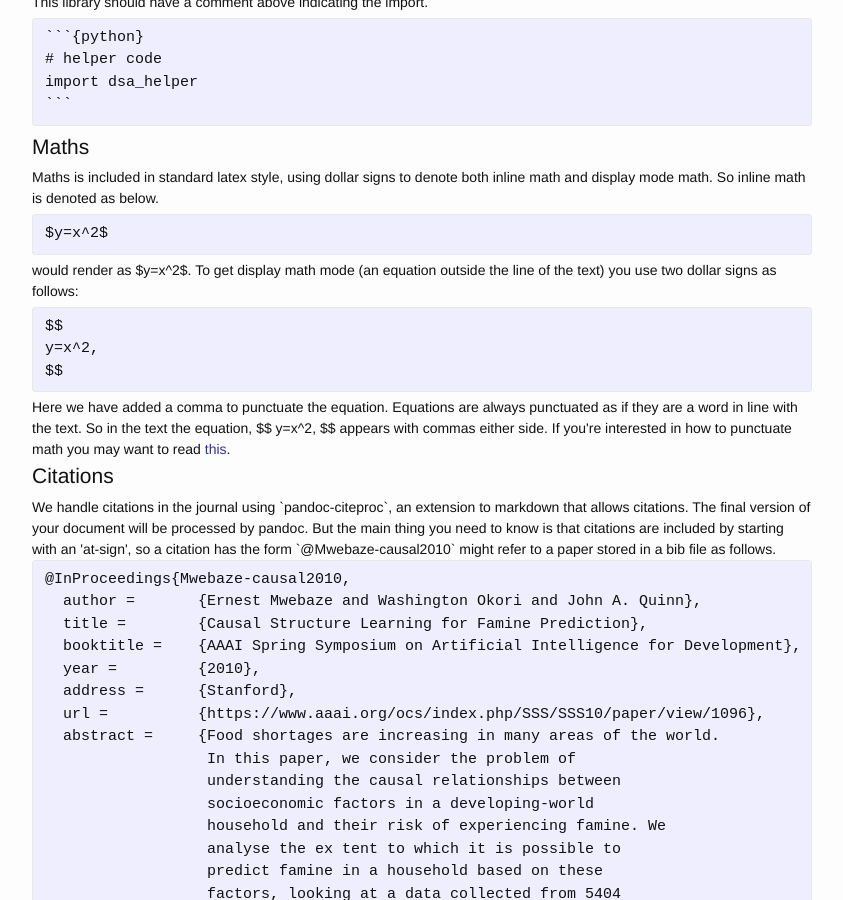
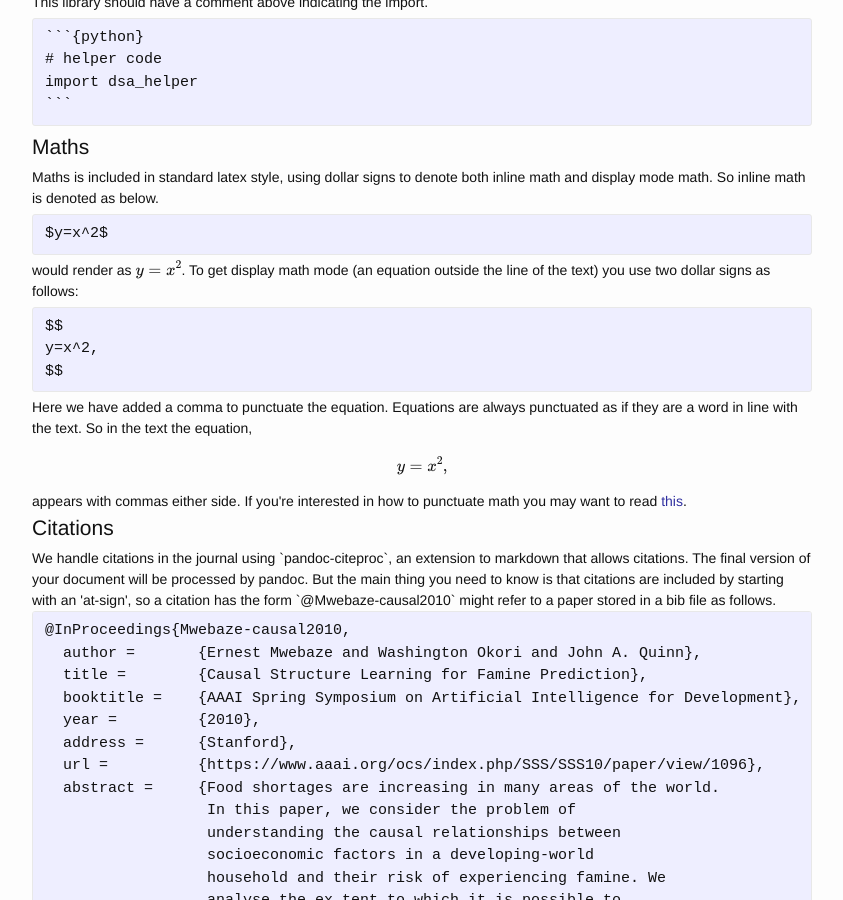
Before and after one commit to dsapress/dsapress.github.io, a Jekyll site: the page built from format.html, in a window 1280 px wide and 900 px high, scrolled down 540 px. Shown: the whole window, without its empty margins (218-1061 px from the left). Built offline with Jekyll 4.4.1, drawn with Linux system fonts in a browser that asks for light colours; formulas are drawn with MathJax 3; some of the changed lines change nothing that is shown.

Commit message:
Add mathjax include for format.html

```diff
--- a/_config.yml
+++ b/_config.yml
@@ -9,7 +9,7 @@
 
   Series Editors:
     Neil D. Lawrence
-url: http://proceedings.datascienceafrica.org
+url: http://dsapress.github.io
 logo: dsa.png
 baseurl: "/"
 series: Proceedings of Data Science Africa
--- a/_includes/head.html
+++ b/_includes/head.html
@@ -10,4 +10,6 @@
   <link rel="icon" href="/img/favicon.ico" type="image/x-icon">
   {% include google_tracking_code.html %}
 
+  {% include mathjax_code.html %}
+
 </head>
--- /dev/null
+++ b/_includes/mathjax_code.html
@@ -0,0 +1,17 @@
+<script type="text/x-mathjax-config">
+  MathJax.Hub.Config({
+    TeX: {
+      equationNumbers: {
+      autoNumber: "AMS"
+     }
+   },
+  tex2jax: {
+    inlineMath: [ ['$','$'] ],
+      displayMath: [ ['$$','$$'] ],
+      processEscapes: true,
+    }
+  });
+</script>
+<script type="text/javascript"
+        src="https://cdnjs.cloudflare.com/ajax/libs/mathjax/2.7.1/MathJax.js?config=TeX-AMS-MML_HTMLorMML">
+</script>
```
